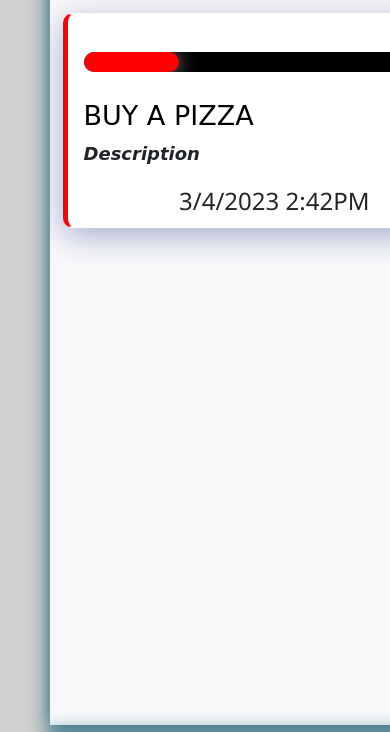
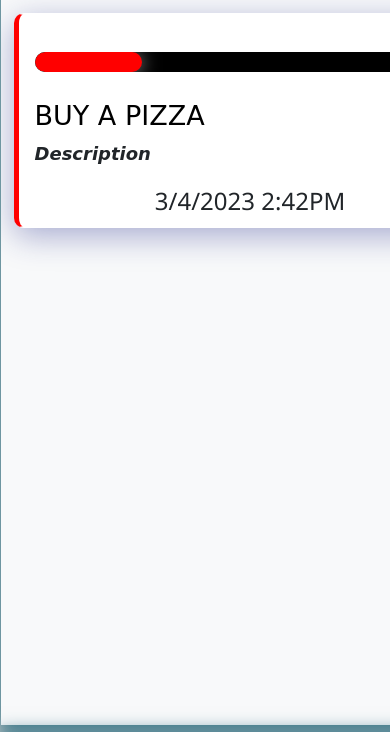
Before and after one commit to CoderHifzurRehman/Task-Manager-App---Javascript-Project---yalsuyqhj0si, a plain HTML site: page index.html in a window 390 px wide. Shown: the part 124-856 px from the top of the page. Drawn offline with nearby package versions, Linux system fonts and the light colour scheme.

Commit message:
Update styles.css

```diff
--- a/styles.css
+++ b/styles.css
@@ -302,8 +302,11 @@ body {
 }
 
 @media (max-width: 991px) {
+  .todo-container{
+    min-width: 990px;
+  }
   body{
-    min-width: 990px;
+    min-width: 991px;
   }
 
   .status {
```
